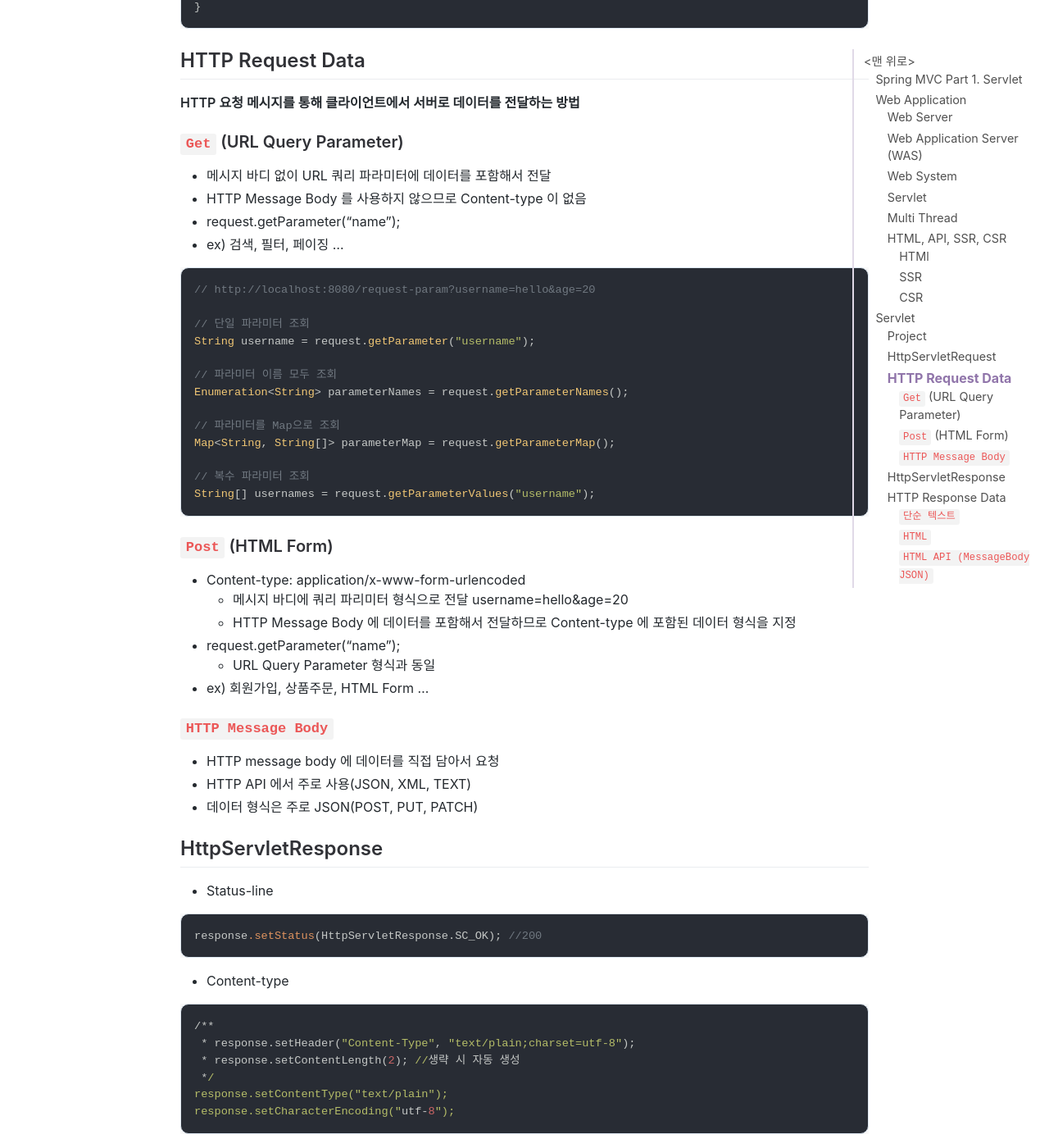
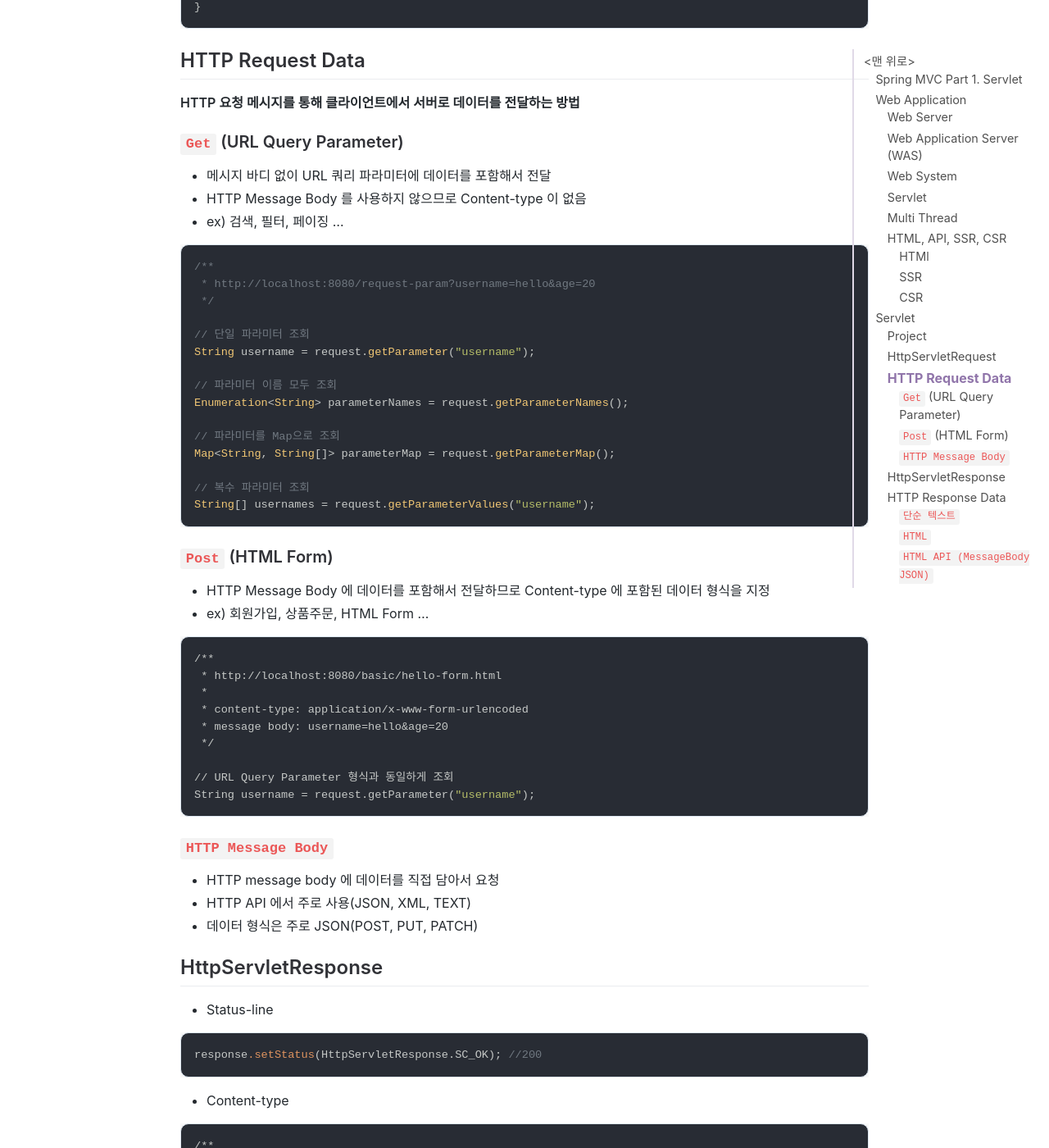
Before and after one commit to jihunparkme/jihunparkme.github.io, a Jekyll site: the page built from _posts/2021-07-26-Spring-MVC-Part1-Servlet.md, in a window 1280 px wide and 1400 px high, scrolled down 4744 px. Shown: the whole window at 82% size. Built offline with Jekyll 4.4.1, drawn with Linux system fonts in a browser that asks for light colours; nearby versions of some CDN libraries; comment, search, counter and statistics services are not loaded.

Commit message:
[Spring MVC] HTTP Request Data - HTML Form

````diff
--- a/_posts/2021-07-26-Spring-MVC-Part1-Servlet.md
+++ b/_posts/2021-07-26-Spring-MVC-Part1-Servlet.md
@@ -193,11 +193,12 @@ private void printEtc(HttpServletRequest request) {
 
 - 메시지 바디 없이 URL 쿼리 파라미터에 데이터를 포함해서 전달
 - HTTP Message Body 를 사용하지 않으므로 Content-type 이 없음
-- request.getParameter("name");
 - ex) 검색, 필터, 페이징 ...
 
 ```java
-// http://localhost:8080/request-param?username=hello&age=20
+/**
+ * http://localhost:8080/request-param?username=hello&age=20
+ */
 
 // 단일 파라미터 조회
 String username = request.getParameter("username");
@@ -214,12 +215,20 @@ String[] usernames = request.getParameterValues("username");
 
 ### `Post` (HTML Form)
 
-- Content-type: application/x-www-form-urlencoded
-  - 메시지 바디에 쿼리 파리미터 형식으로 전달 username=hello&age=20
-  - HTTP Message Body 에 데이터를 포함해서 전달하므로 Content-type 에 포함된 데이터 형식을 지정
-- request.getParameter("name");
-  - URL Query Parameter 형식과 동일
+- HTTP Message Body 에 데이터를 포함해서 전달하므로 Content-type 에 포함된 데이터 형식을 지정
 - ex) 회원가입, 상품주문, HTML Form ...
+
+```java
+/**
+ * http://localhost:8080/basic/hello-form.html
+ *
+ * content-type: application/x-www-form-urlencoded
+ * message body: username=hello&age=20
+ */
+
+// URL Query Parameter 형식과 동일하게 조회
+String username = request.getParameter("username");
+```
 
 ### `HTTP Message Body`
 
````
